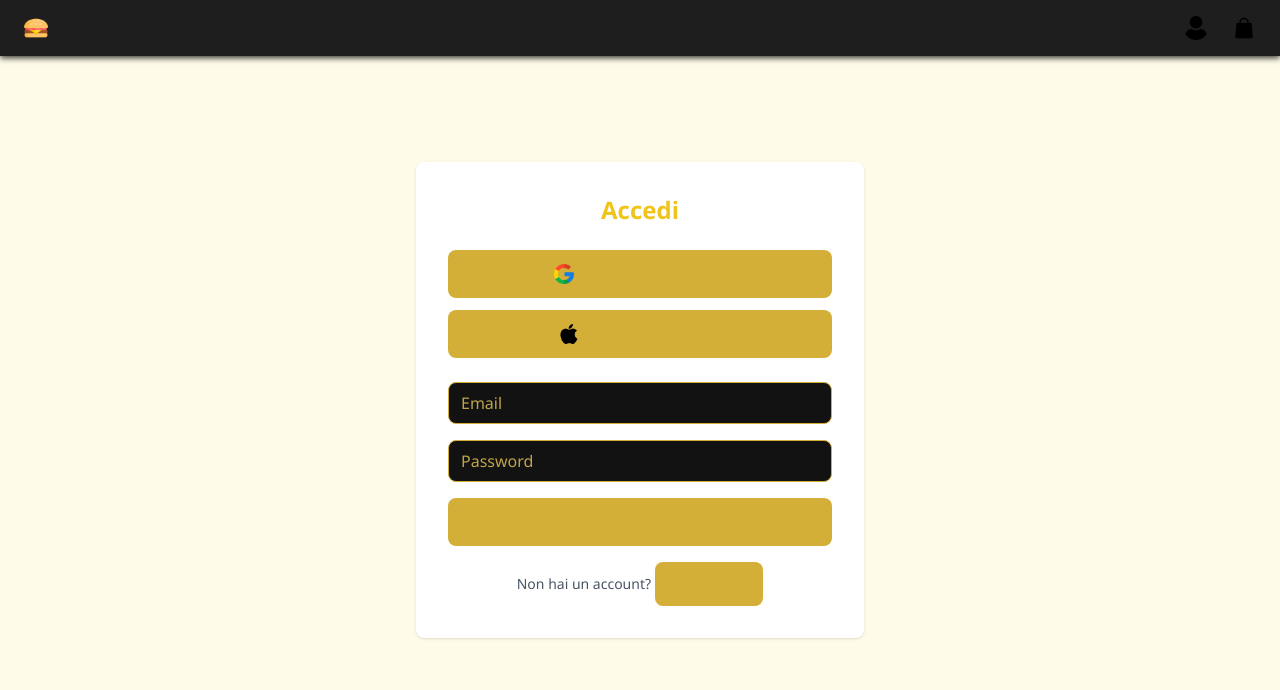
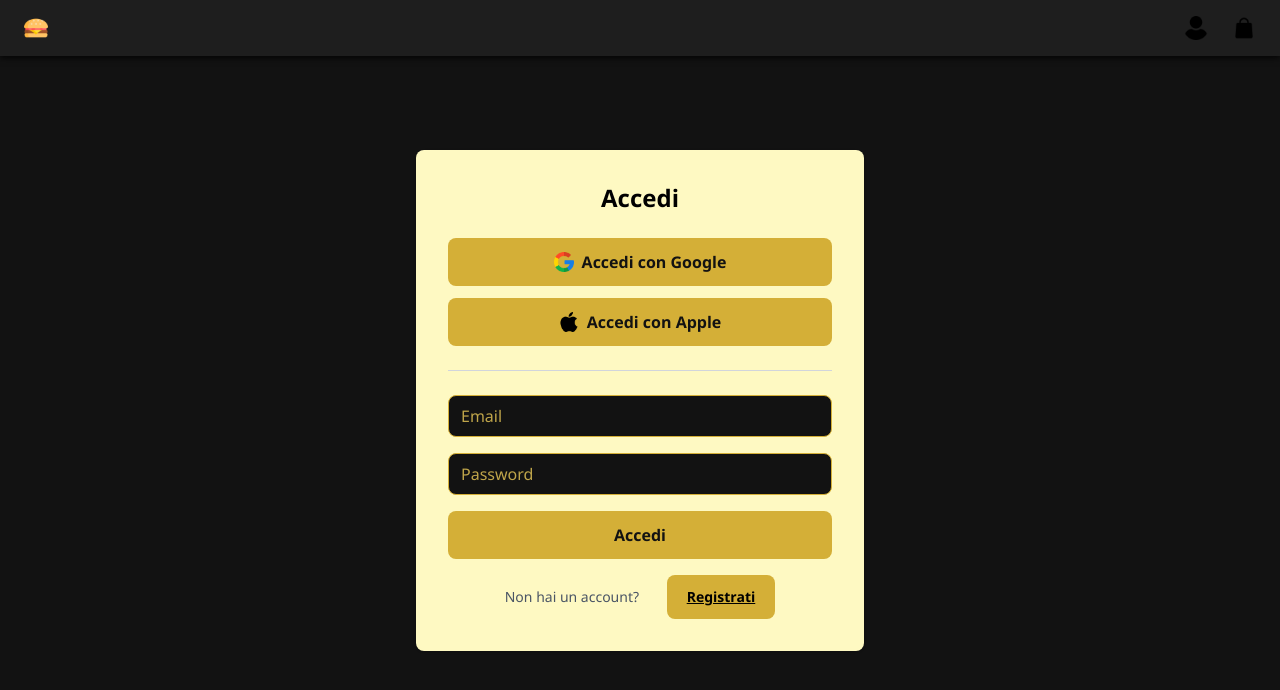
Before and after one commit to prencipemarco/deroma-site, a React (Vite) app: page /auth in a window 1280 px wide. Shown: the top 690 px of the page. Built offline with nearby package versions, Linux system fonts and the light colour scheme.

Commit message:
Migliorie gradiche Auth.jsx - pre mod Header.jsx

```diff
--- a/src/components/MenuSection.jsx
+++ b/src/components/MenuSection.jsx
@@ -1,45 +1,88 @@
-import React from "react";
-import { FaCartPlus } from "react-icons/fa";
+import React, { useState } from "react";
+import { FaHeart, FaCartPlus, FaTimes } from "react-icons/fa";
 
 function MenuSection({ title, items }) {
+  const [selectedItem, setSelectedItem] = useState(null);
+
   return (
     <section
       id={title.toLowerCase().replace(/\s/g, "-")}
       className="-mt-6 mb-12 px-4 max-w-screen-xl mx-auto"
-
     >
       <h2 className="menu-section-title text-yellow-400 text-3xl font-bold mb-8 text-center">
         {title}
       </h2>
 
       <div className="grid gap-6 grid-cols-[repeat(auto-fit,_minmax(250px,_1fr))]">
-
         {items.map((item, index) => (
           <div
             key={index}
-            className="relative bg-[#1e1e1e] text-yellow-300 shadow-lg rounded-xl overflow-hidden p-4"
+            onClick={() => setSelectedItem(item)}
+            className="cursor-pointer relative bg-[#1e1e1e] text-yellow-300 shadow-lg rounded-xl overflow-hidden p-4 transition-transform hover:scale-[1.02]"
           >
             {item.image && (
               <img
                 src={item.image}
                 alt={item.name}
-                className="w-full h-40 object-cover rounded-lg mb-4"
+                className="w-full h-52 object-cover rounded-lg mb-4"
               />
             )}
-            <h4 className="text-xl font-semibold text-yellow-400 mb-1">{item.name}</h4>
+            <h4 className="text-xl font-semibold text-yellow-400 mb-1">
+              {item.name}
+            </h4>
             <p className="text-sm italic mb-1">{item.ingredients}</p>
             <p className="text-sm mb-2">{item.description}</p>
-            <p className="font-bold text-yellow-500 mb-8">
+            <p className="font-bold text-yellow-500">
               {item.price.toFixed(2)} €
             </p>
-
-            {/* Pulsante carrello */}
-            <button className="absolute bottom-4 right-4 bg-yellow-500 text-black p-2 rounded-full hover:bg-yellow-400 transition-all">
-              <FaCartPlus size={18} />
-            </button>
           </div>
         ))}
       </div>
+
+      {/* MODALE */}
+      {selectedItem && (
+        <div className="fixed inset-0 bg-black bg-opacity-80 flex items-center justify-center z-50 p-4">
+          <div className="bg-[#1e1e1e] text-yellow-300 p-6 rounded-xl max-w-md w-full shadow-2xl relative">
+            {selectedItem.image && (
+              <img
+                src={selectedItem.image}
+                alt={selectedItem.name}
+                className="w-full h-60 object-cover rounded-lg mb-4"
+              />
+            )}
+            <h4 className="text-2xl font-bold text-yellow-400 mb-2">
+              {selectedItem.name}
+            </h4>
+            <p className="text-sm italic mb-1">{selectedItem.ingredients}</p>
+            <p className="text-sm mb-3">{selectedItem.description}</p>
+            <p className="font-bold text-yellow-500 text-lg">
+              {selectedItem.price.toFixed(2)} €
+            </p>
+
+            {/* Bottoni azione */}
+            <div className="mt-6 flex justify-between">
+              <button
+                onClick={() => console.log("Aggiunto ai preferiti")}
+                className="flex items-center gap-2 px-4 py-2 bg-yellow-500 text-black rounded-full hover:bg-yellow-400"
+              >
+                <FaHeart /> Preferiti
+              </button>
+              <button
+                onClick={() => setSelectedItem(null)}
+                className="flex items-center gap-2 px-4 py-2 bg-gray-700 text-white rounded-full hover:bg-gray-600"
+              >
+                <FaTimes /> Chiudi
+              </button>
+              <button
+                onClick={() => console.log("Aggiunto al carrello")}
+                className="flex items-center gap-2 px-4 py-2 bg-yellow-500 text-black rounded-full hover:bg-yellow-400"
+              >
+                <FaCartPlus /> Carrello
+              </button>
+            </div>
+          </div>
+        </div>
+      )}
     </section>
   );
 }
--- a/src/pages/Menu/Auth.jsx
+++ b/src/pages/Menu/Auth.jsx
@@ -35,29 +35,26 @@ function Auth() {
   };
 
   return (
-    <div className="min-h-screen flex items-center justify-center bg-yellow-50 p-4">
-      <div className="max-w-md w-full bg-white p-8 rounded-lg shadow">
-        <h2 className="text-2xl font-bold mb-6 text-center">
+    <div className="min-h-screen flex items-center justify-center bg-black-50 p-4">
+      <div className="max-w-md w-full bg-yellow-100 p-8 rounded-lg shadow">
+        <h2 className="text-black text-2xl font-bold mb-6 text-center">
           {isRegister ? "Registrati" : "Accedi"}
         </h2>
 
         <div className="flex flex-col space-y-3 mb-6">
-          <button
-            onClick={handleGoogle}
-            className="flex items-center justify-center space-x-2 border border-gray-300 rounded py-2 hover:bg-gray-100"
-          >
+          <button onClick={handleGoogle} className="btn-yellow flex items-center justify-center space-x-2">
             <img src="/icons/google.png" alt="Google" className="w-5 h-5" />
             <span>{isRegister ? "Registrati con Google" : "Accedi con Google"}</span>
           </button>
 
-          <button
-            onClick={handleApple}
-            className="flex items-center justify-center space-x-2 border border-gray-300 rounded py-2 hover:bg-gray-100"
-          >
+          <button onClick={handleApple} className="btn-yellow flex items-center justify-center space-x-2">
             <img src="/icons/apple.png" alt="Apple" className="w-5 h-5" />
             <span>{isRegister ? "Registrati con Apple" : "Accedi con Apple"}</span>
           </button>
         </div>
+
+        {/* Linea divisoria */}
+        <hr className="my-6 border-t border-gray-300" />
 
         <form onSubmit={handleSubmit} className="space-y-4">
           <input
@@ -67,7 +64,7 @@ function Auth() {
             value={form.email}
             onChange={handleChange}
             required
-            className="w-full border border-gray-300 rounded px-3 py-2 focus:outline-none focus:ring-2 focus:ring-red-600"
+            className="w-full border border-gray-300 rounded px-3 py-2 focus:outline-none focus:ring-2 focus:ring-yellow-500"
           />
           <input
             type="password"
@@ -76,7 +73,7 @@ function Auth() {
             value={form.password}
             onChange={handleChange}
             required
-            className="w-full border border-gray-300 rounded px-3 py-2 focus:outline-none focus:ring-2 focus:ring-red-600"
+            className="w-full border border-gray-300 rounded px-3 py-2 focus:outline-none focus:ring-2 focus:ring-yellow-500"
           />
           {isRegister && (
             <input
@@ -86,22 +83,17 @@ function Auth() {
               value={form.confirmPassword}
               onChange={handleChange}
               required
-              className="w-full border border-gray-300 rounded px-3 py-2 focus:outline-none focus:ring-2 focus:ring-red-600"
+              className="w-full border border-gray-300 rounded px-3 py-2 focus:outline-none focus:ring-2 focus:ring-yellow-500"
             />
           )}
-          <button
-            type="submit"
-            className="w-full bg-red-600 text-white py-2 rounded hover:bg-red-700 transition"
-          >
+          <button type="submit" className="btn-yellow w-full">
             {isRegister ? "Registrati" : "Accedi"}
           </button>
         </form>
+
         <p className="mt-4 text-center text-sm text-gray-600">
           {isRegister ? "Hai già un account?" : "Non hai un account?"}{" "}
-          <button
-            onClick={toggleMode}
-            className="text-red-600 hover:underline font-semibold"
-          >
+          <button onClick={toggleMode} className="ml-6 text-black font-semibold underline">
             {isRegister ? "Accedi" : "Registrati"}
           </button>
         </p>
--- a/src/style/global.css
+++ b/src/style/global.css
@@ -18,12 +18,12 @@ body, #root {
   padding: 0;
 }
 
-/* Link e bottoni */
+/* Link e bottoni
 a, button {
   color: var(--color-accent);
   transition: color 0.3s ease;
   cursor: pointer;
-}
+}*/
 
 a:hover, button:hover {
   color: var(--color-text);
@@ -101,3 +101,21 @@ body::-webkit-scrollbar-thumb {
   background-color: var(--color-accent);
   border-radius: 4px;
 }
+
+/* Pulsanti gialli con testo nero in grassetto, senza hover */
+.btn-yellow {
+  background-color: var(--color-accent); /* giallo */
+  color: var(--color-bg);                /* nero */
+  font-weight: 700;                      /* grassetto */
+  border: none;
+  padding: 0.75rem 1.25rem;
+  border-radius: 0.5rem;
+  cursor: pointer;
+}
+
+button:hover,
+.btn-yellow:hover {
+  background-color: var(--color-accent); /* nessun effetto hover */
+  color: var(--color-bg);
+  filter: none;
+}
```
